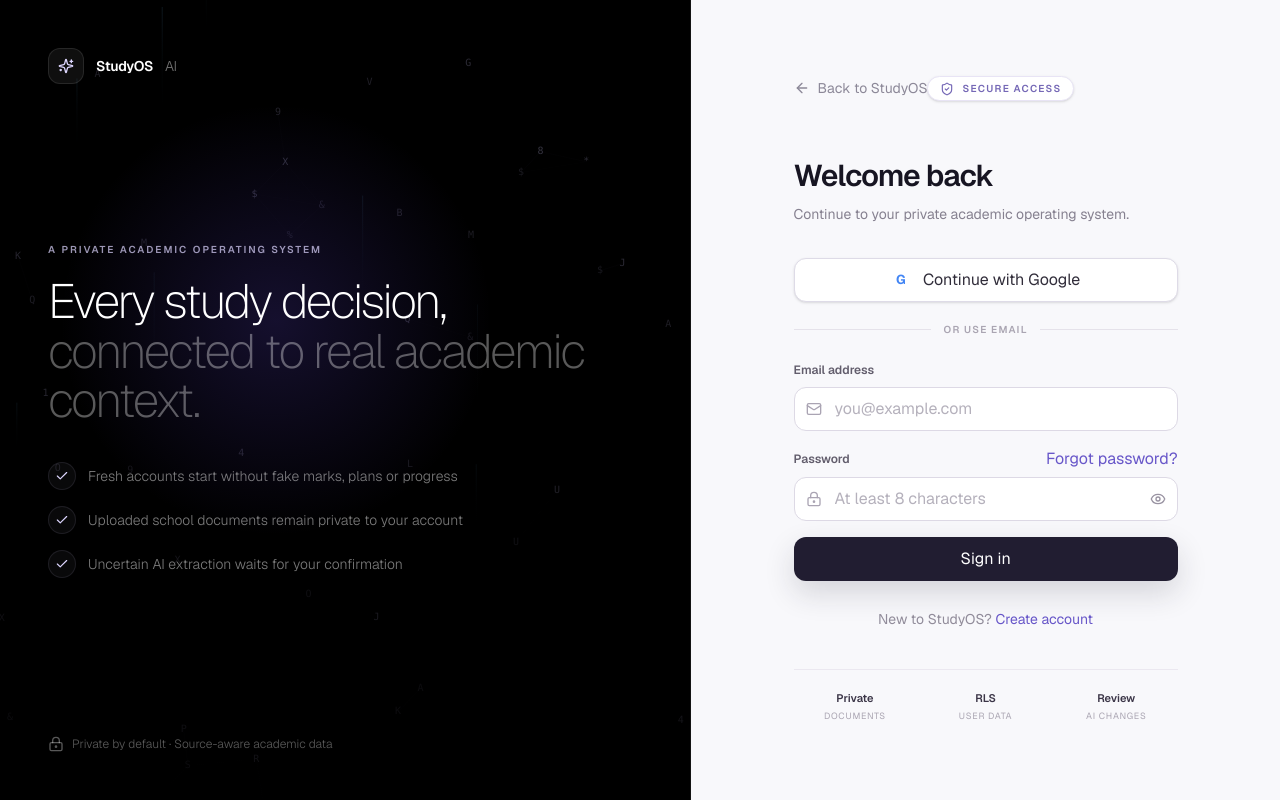
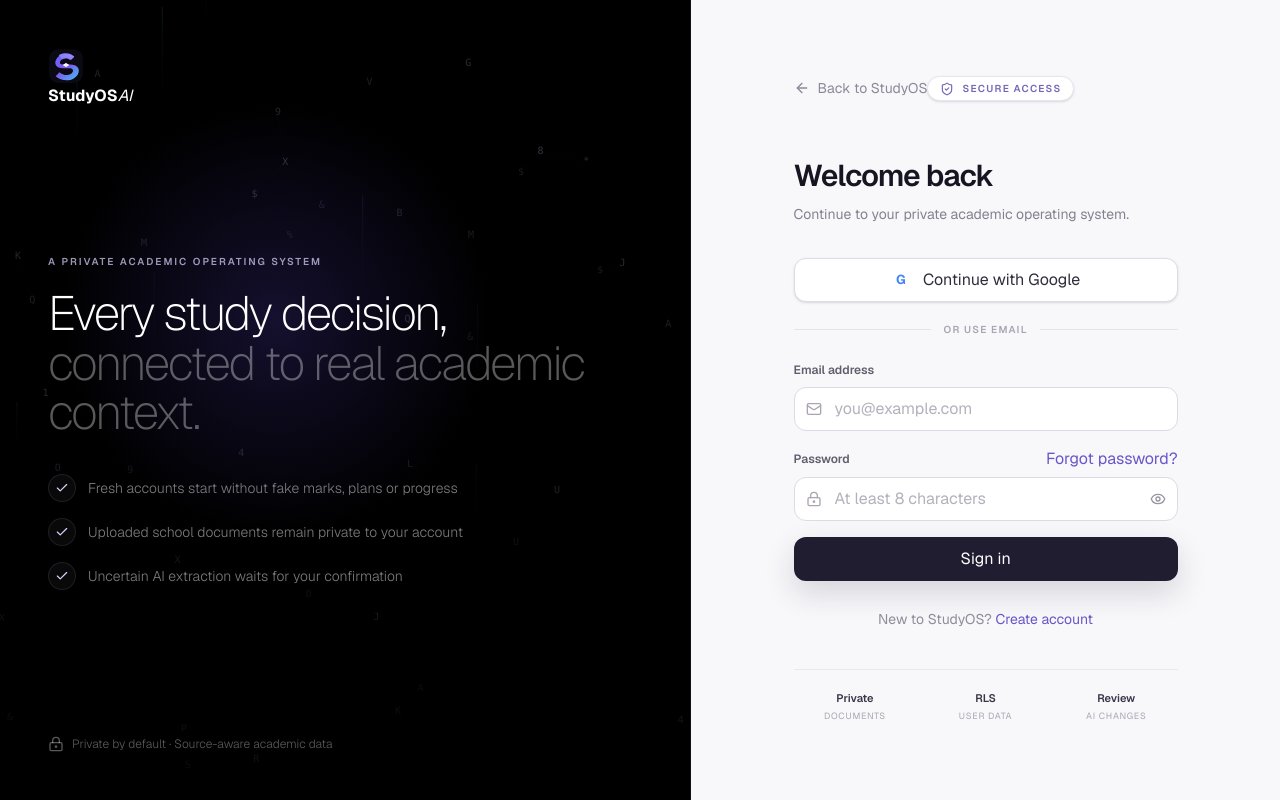
Before and after one commit to Kriday-Nagpal/StudyOS-AI, a Next.js app: page /auth in a window 1280 px wide. Built offline with nearby package versions, Linux system fonts and the light colour scheme; no server answers.

Commit message:
brand: use StudyOS SVG identity on auth

```diff
--- a/components/auth/studyos-auth.tsx
+++ b/components/auth/studyos-auth.tsx
@@ -14,6 +14,7 @@
   Sparkles,
 } from 'lucide-react';
 import ParticleDrift from '@/components/ui/particle-drift';
+import StudyOSLogo from '@/components/studyos-logo';
 import { getSupabaseClient } from '@/lib/supabase';
 
 type Mode = 'signin' | 'signup';
@@ -217,11 +218,8 @@
         <ParticleDrift className="absolute inset-0 h-full w-full opacity-75" speed={0.48} density={0.68} opacity={0.54} />
         <div className="absolute inset-0 bg-[radial-gradient(circle_at_40%_40%,rgba(105,78,230,.20),transparent_34%),linear-gradient(180deg,rgba(0,0,0,.15),rgba(0,0,0,.78))]" />
 
-        <Link href="/" className="relative z-10 flex items-center gap-3 text-sm font-semibold tracking-tight">
-          <span className="grid size-9 place-items-center rounded-xl border border-white/10 bg-white/[0.06]">
-            <Sparkles className="size-4 text-violet-200" />
-          </span>
-          StudyOS <span className="font-light text-white/45">AI</span>
+        <Link href="/" className="relative z-10 flex items-center gap-3 text-white">
+          <StudyOSLogo className="auth-studyos-logo" />
         </Link>
 
         <div className="relative z-10 max-w-xl">
@@ -260,12 +258,7 @@
           </Link>
 
           <div className="mb-8 flex items-center justify-between lg:hidden">
-            <div className="flex items-center gap-2 font-semibold">
-              <span className="grid size-8 place-items-center rounded-lg bg-[#6654d7] text-white">
-                <Sparkles className="size-4" />
-              </span>
-              StudyOS AI
-            </div>
+            <StudyOSLogo className="auth-studyos-logo-mobile" />
             <span className="rounded-full border border-[#e5e2ef] bg-white px-3 py-1 text-[10px] font-semibold uppercase tracking-[.12em] text-[#8d879a]">
               Private workspace
             </span>
```
